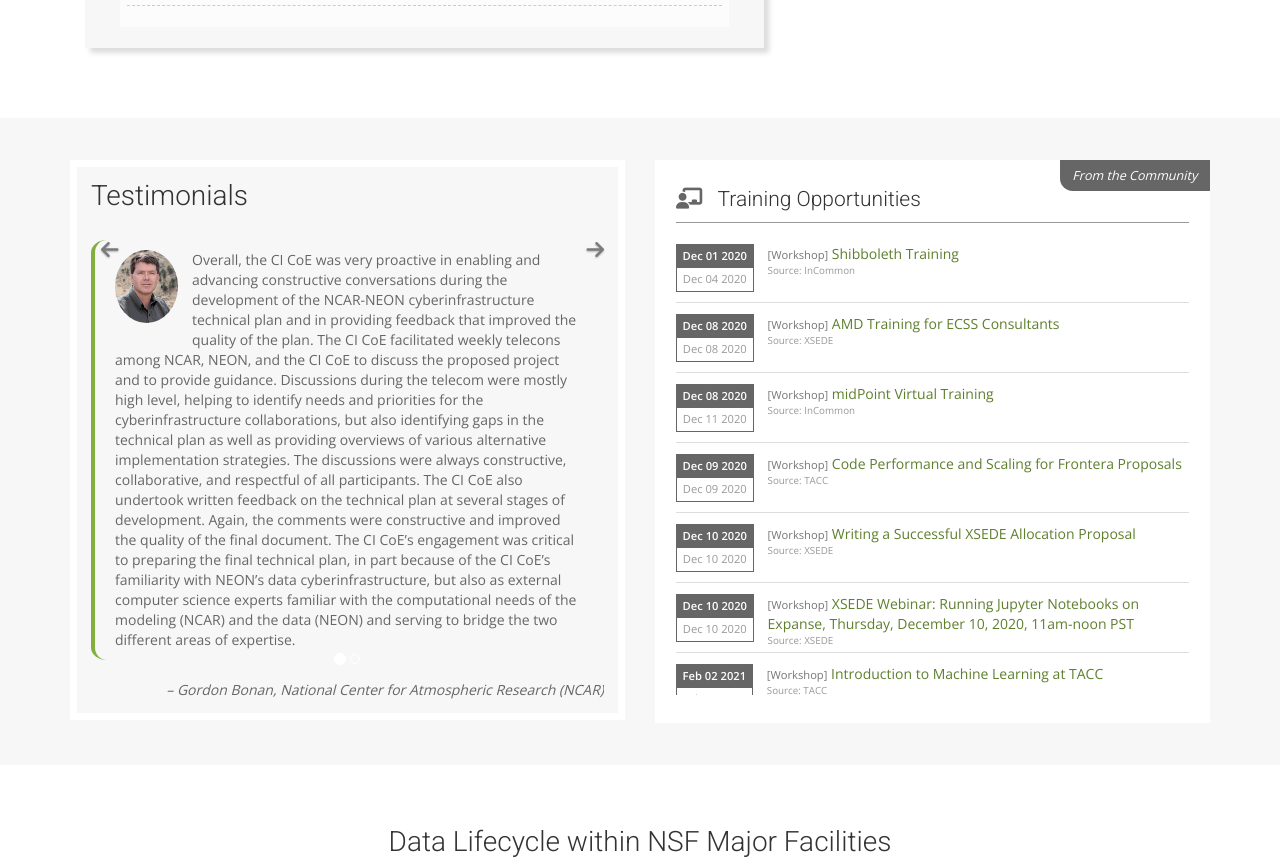
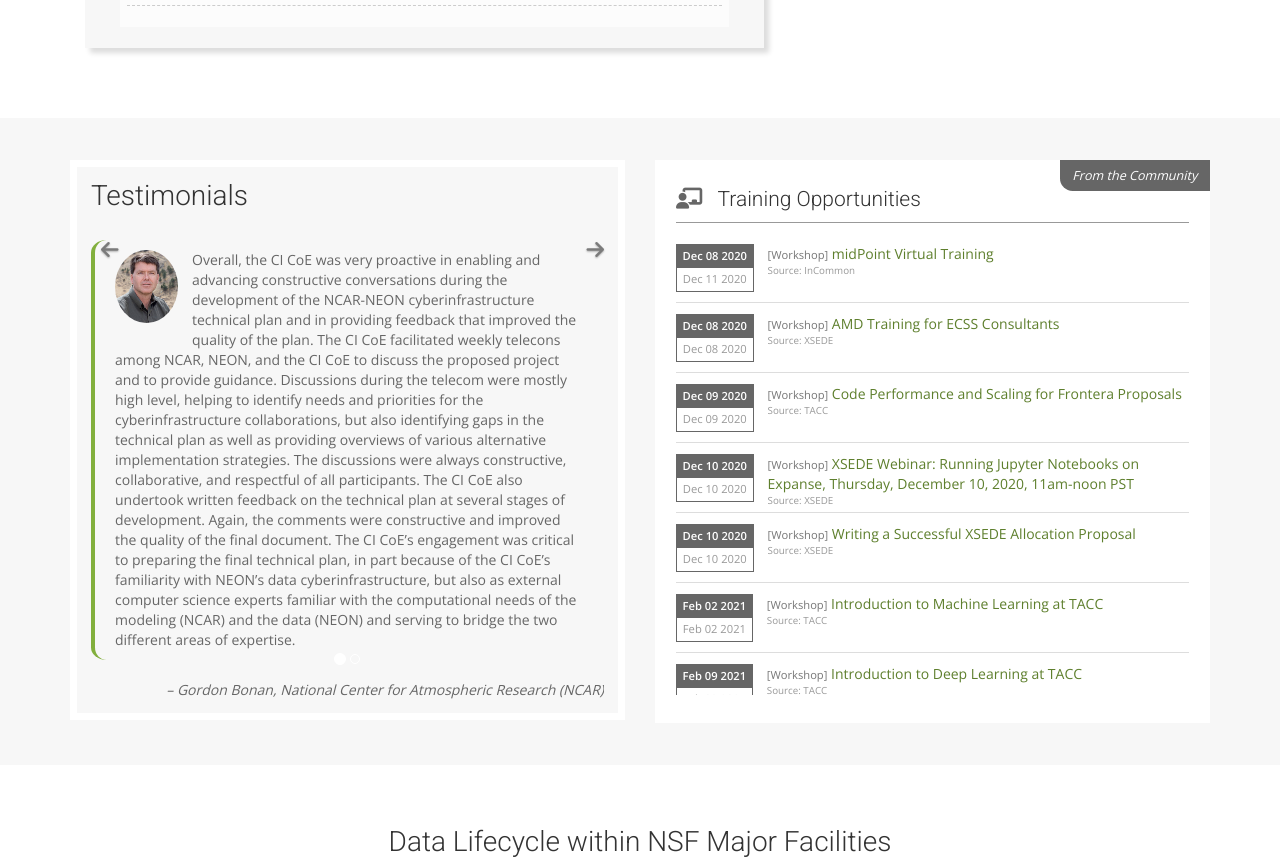
Before and after one commit to cicoe/cicoe.github.io, a Jekyll site: the page built from index.html, in a window 1280 px wide, cut to the strip 923-1785 px from the top of the page. Built offline with Jekyll 4.4.1, drawn with Linux system fonts in a browser that asks for light colours; nearby versions of some CDN libraries; some web fonts are replaced; comment, search, counter and statistics services are not loaded.

Commit message:
updated training events

```diff
--- a/_data/training_opportunities.yml
+++ b/_data/training_opportunities.yml
@@ -1,10 +1,10 @@
 - categroy: Workshop
-  end_date: December 04, 2020
+  end_date: December 11, 2020
   source: InCommon
-  start_date: December 01, 2020
+  start_date: December 08, 2020
   time: ''
-  title: Shibboleth Training
-  website: "https://incommon.org/academy/shibboleth/"
+  title: midPoint Virtual Training
+  website: "https://incommon.org/academy/midpoint-evolveum/"
 - categroy: Workshop
   end_date: December 08, 2020
   source: XSEDE
@@ -12,13 +12,6 @@
   time: ''
   title: AMD Training for ECSS Consultants
   website: "https://www.xsede.org/web/xup/course-calendar/-/training-user/class/2235/session/3896/register"
-- categroy: Workshop
-  end_date: December 11, 2020
-  source: InCommon
-  start_date: December 08, 2020
-  time: ''
-  title: midPoint Virtual Training
-  website: "https://incommon.org/academy/midpoint-evolveum/"
 - categroy: Workshop
   end_date: December 09, 2020
   source: TACC
@@ -31,16 +24,16 @@
   source: XSEDE
   start_date: December 10, 2020
   time: ''
-  title: Writing a Successful XSEDE Allocation Proposal
-  website: "https://www.xsede.org/web/xup/course-calendar/-/training-user/class/594/session/3898/register"
+  title: 'XSEDE Webinar: Running Jupyter Notebooks on Expanse, Thursday, December
+    10, 2020, 11am-noon PST'
+  website: "https://www.xsede.org/web/xup/course-calendar/-/training-user/class/2200/session/3861/register"
 - categroy: Workshop
   end_date: December 10, 2020
   source: XSEDE
   start_date: December 10, 2020
   time: ''
-  title: 'XSEDE Webinar: Running Jupyter Notebooks on Expanse, Thursday, December
-    10, 2020, 11am-noon PST'
-  website: "https://www.xsede.org/web/xup/course-calendar/-/training-user/class/2200/session/3861/register"
+  title: Writing a Successful XSEDE Allocation Proposal
+  website: "https://www.xsede.org/web/xup/course-calendar/-/training-user/class/594/session/3898/register"
 - categroy: Workshop
   end_date: February 02, 2021
   source: TACC
```
